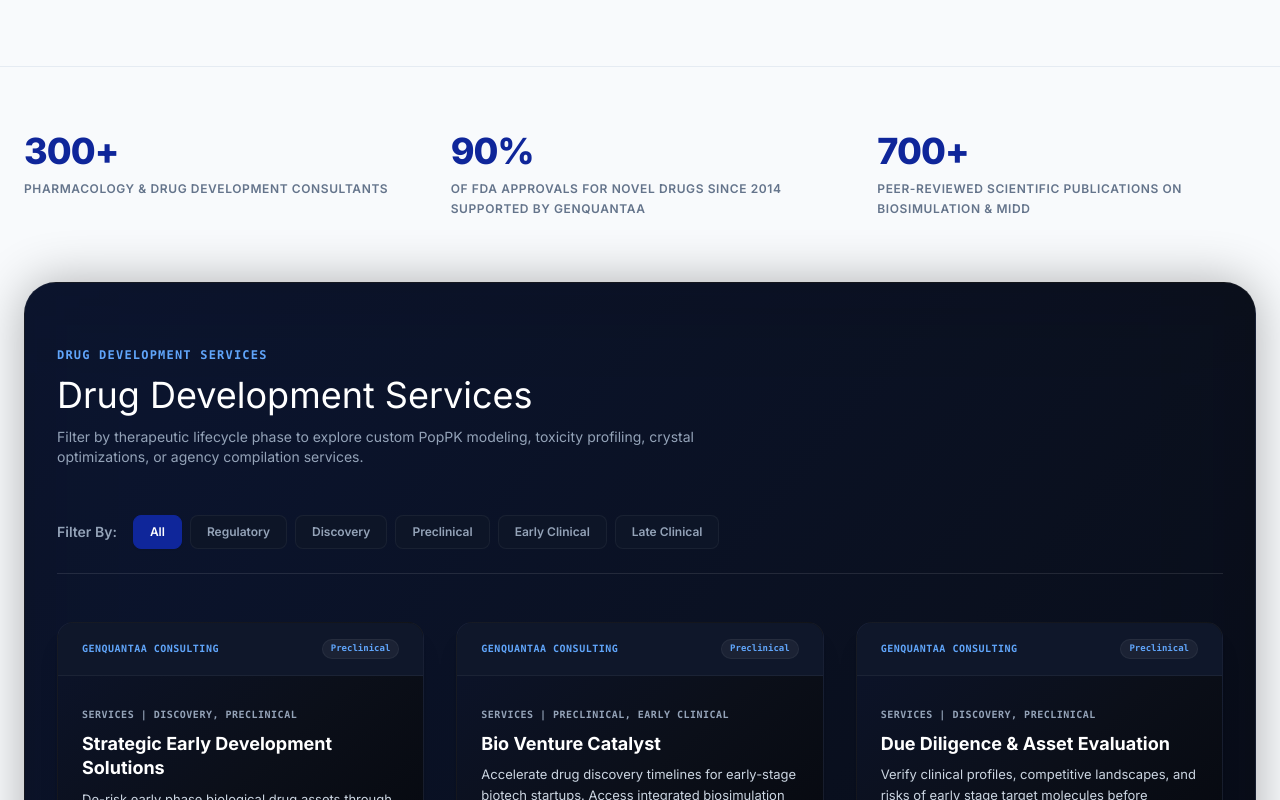
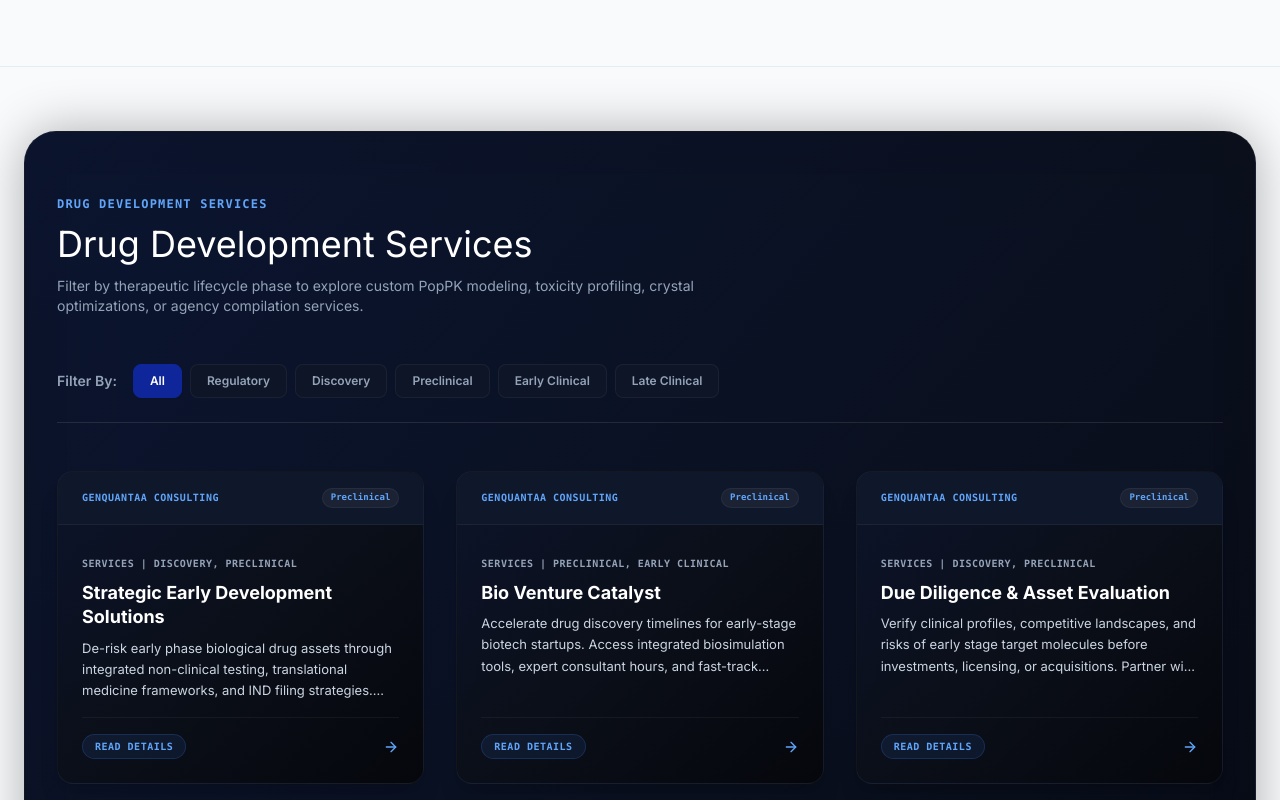
Before and after one commit to Rahullll101/biologics-latchbio, a React (Vite) app: page /services in a window 1280 px wide. Shown: the part 2060-2860 px from the top of the page. Built offline with nearby package versions, Linux system fonts and the light colour scheme.

Commit message:
feat: add Footer component and ServicesPage with detailed service and product offerings

```diff
--- a/src/components/Footer.tsx
+++ b/src/components/Footer.tsx
@@ -60,8 +60,9 @@
           <div className="md:col-span-4 space-y-3">
             <h4 className="text-xs font-bold uppercase tracking-wider text-slate-400">Navigation</h4>
             <ul className="space-y-2 text-xs text-slate-400">
-              <li><Link to="/discovery" className="hover:text-white transition-colors">Discovery</Link></li>
+              <li><Link to="/home" className="hover:text-white transition-colors">Life Science</Link></li>
               <li><Link to="/home#our-solutions" className="hover:text-white transition-colors">Solutions</Link></li>
+              <li><Link to="/services" className="hover:text-white transition-colors">Services</Link></li>
               <li><Link to="/company" className="hover:text-white transition-colors">Company</Link></li>
               <li><Link to="/privacy" className="hover:text-white transition-colors">Privacy Policy</Link></li>
               <li><Link to="/cookies" className="hover:text-white transition-colors">Cookie Policy</Link></li>
--- a/src/pages/ServicesPage.tsx
+++ b/src/pages/ServicesPage.tsx
@@ -564,31 +564,7 @@
 
       {/* ────────────────────── SECTION 2: SERVICES 2 ────────────────────── */}
       <div id="services-2" className="scroll-mt-24 border-t border-slate-200/80 pt-16">
-        {/* Stats Counter Section */}
-        <section className="max-w-7xl mx-auto px-6 pb-16">
-          <div className="grid grid-cols-1 md:grid-cols-3 gap-12 text-left">
-            <div className="space-y-2">
-              <div className="text-4xl font-extrabold text-[#0f269a] tracking-tight">300+</div>
-              <div className="text-slate-500 text-xs font-semibold uppercase tracking-wider leading-relaxed">
-                Pharmacology & drug development consultants
-              </div>
-            </div>
 
-            <div className="space-y-2">
-              <div className="text-4xl font-extrabold text-[#0f269a] tracking-tight">90%</div>
-              <div className="text-slate-500 text-xs font-semibold uppercase tracking-wider leading-relaxed">
-                of FDA approvals for novel drugs since 2014 supported by GenQuantaa
-              </div>
-            </div>
-
-            <div className="space-y-2">
-              <div className="text-4xl font-extrabold text-[#0f269a] tracking-tight">700+</div>
-              <div className="text-slate-500 text-xs font-semibold uppercase tracking-wider leading-relaxed">
-                Peer-reviewed scientific publications on biosimulation & MIDD
-              </div>
-            </div>
-          </div>
-        </section>
 
         {/* Consulting Cards block container matching Product page layout */}
         <section className="max-w-7xl mx-auto px-6 pb-16">
```
